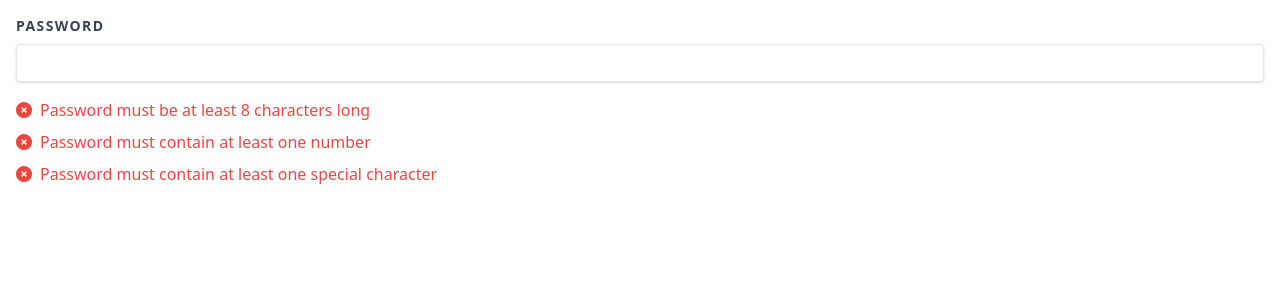
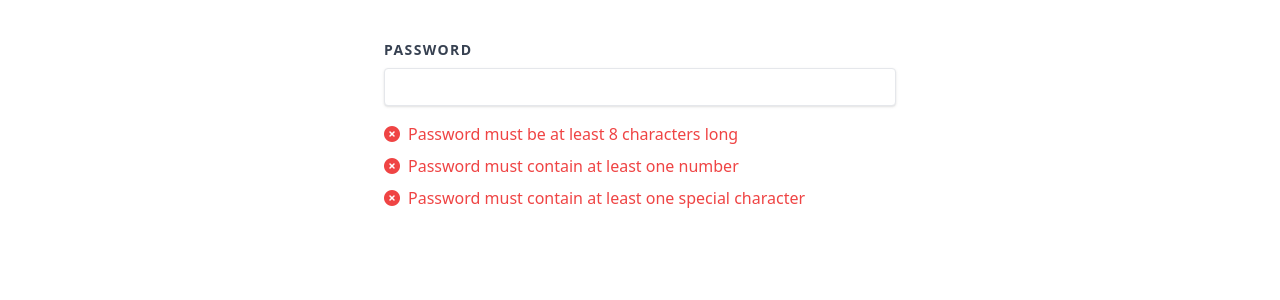
Before and after one commit to FrankyFrankFrank/password-validator, a React (Create React App) app: page / in a window 1280 px wide. Shown: the top 300 px of the page. Built offline with nearby package versions, Linux system fonts and the light colour scheme.

Commit message:
extract components

```diff
--- a/src/App.js
+++ b/src/App.js
@@ -1,10 +1,12 @@
 import './styles.css';
-import React, { useState } from 'react';
+import PasswordInput from './PasswordInput';
 
 const App = () => {
-  const [passwordValidation, setPasswordValidation] = useState({
-    password: '',
-    rules: [
+
+  return (
+    <div className='max-w-lg mx-auto py-10'>
+      <PasswordInput
+        validationRules={[
           {
             id: 1,
             isValid: false,
@@ -23,56 +25,8 @@ const App = () => {
             regex: /[!@#$%^&*]/,
             message: 'Password must contain at least one special character'
           }
-    ]
-  });
-
-  const handlePasswordChange = e => {
-    const { value } = e.target;
-    const rules = [...passwordValidation.rules];
-    const updatedRules = rules.map(rule => {
-      rule.isValid = rule.regex.test(value);
-      return rule;
-    });
-
-    setPasswordValidation({
-      ...passwordValidation,
-      password: value,
-      rules: updatedRules
-    });
-  };
-
-  const renderIcon = rule => {
-    return rule.isValid ? (
-      <i className="fas fa-check-circle mr-2" />
-    ) : (
-      <i className='fas fa-times-circle mr-2' />
-    );
-  };
-
-  return (
-    <div className='p-4'>
-      <label
-        for="password"
-        className='block text-gray-700 text-sm font-bold mb-2 uppercase tracking-widest'
-      >Password</label>
-      <input
-        id="password"
-        className='shadow appearance-none border rounded w-full py-2 px-3 mb-4 text-gray-700 leading-tight focus:outline-none focus:shadow-outline'
-        type={'password'}
-        value={passwordValidation.password}
-        onChange={handlePasswordChange}
+        ]}
       />
-      <ul>
-        {passwordValidation.rules.map(rule => (
-          <li
-            key={rule.id}
-            className={`flex items-center mb-2 ${rule.isValid ? 'text-green-500' : 'text-red-500'}`}
-          >
-            { renderIcon(rule) }
-            {rule.message}
-          </li>
-        ))}
-      </ul>
     </div>
   );
 }
--- /dev/null
+++ b/src/PasswordInput.js
@@ -0,0 +1,51 @@
+import './styles.css';
+import React, { useState } from 'react';
+import { PasswordRule } from './PasswordRule';
+
+const PasswordInput = ({ validationRules }) => {
+  const [passwordValidation, setPasswordValidation] = useState({
+    password: '',
+    rules: validationRules
+  });
+
+  const handlePasswordChange = e => {
+    const { value } = e.target;
+    const rules = [...passwordValidation.rules];
+    const updatedRules = rules.map(rule => {
+      rule.isValid = rule.regex.test(value);
+      return rule;
+    });
+
+    setPasswordValidation({
+      ...passwordValidation,
+      password: value,
+      rules: updatedRules
+    });
+  };
+
+  return (
+    <div className='mb-4'>
+      <label
+        for="password"
+        className='block text-gray-700 text-sm font-bold mb-2 uppercase tracking-widest'
+      >Password</label>
+      <input
+        id="password"
+        className='shadow appearance-none border rounded w-full py-2 px-3 mb-4 text-gray-700 leading-tight focus:outline-none focus:shadow-outline'
+        type={'password'}
+        value={passwordValidation.password}
+        onChange={handlePasswordChange}
+      />
+      <ul>
+        {passwordValidation.rules.map(rule => (
+          <PasswordRule
+            key={rule.id}
+            rule={rule}
+          />
+        ))}
+      </ul>
+    </div>
+  );
+}
+
+export default PasswordInput;
--- /dev/null
+++ b/src/PasswordRule.js
@@ -0,0 +1,16 @@
+
+export const PasswordRule = ({ rule }) => {
+
+    return (
+        <li
+            className={`flex items-center mb-2 ${rule.isValid ? 'text-green-500' : 'text-red-500'}`}
+          >
+            { rule.isValid ? (
+                <i className="fas fa-check-circle mr-2" />
+                ) : (
+                <i className='fas fa-times-circle mr-2' />
+                )}
+            {rule.message}
+          </li>
+    )
+}
--- a/src/styles.css
+++ b/src/styles.css
@@ -559,6 +559,11 @@ video {
   --tw-backdrop-sepia:  ;
 }
 
+.mx-auto {
+  margin-left: auto;
+  margin-right: auto;
+}
+
 .mb-2 {
   margin-bottom: 0.5rem;
 }
@@ -581,6 +586,22 @@ video {
 
 .w-full {
   width: 100%;
+}
+
+.max-w-screen-lg {
+  max-width: 1024px;
+}
+
+.max-w-screen-md {
+  max-width: 768px;
+}
+
+.max-w-screen-sm {
+  max-width: 640px;
+}
+
+.max-w-lg {
+  max-width: 32rem;
 }
 
 .appearance-none {
@@ -612,6 +633,11 @@ video {
 .px-3 {
   padding-left: 0.75rem;
   padding-right: 0.75rem;
+}
+
+.py-10 {
+  padding-top: 2.5rem;
+  padding-bottom: 2.5rem;
 }
 
 .text-sm {
```
Lines whose indentation alone changed are shown as unchanged.
